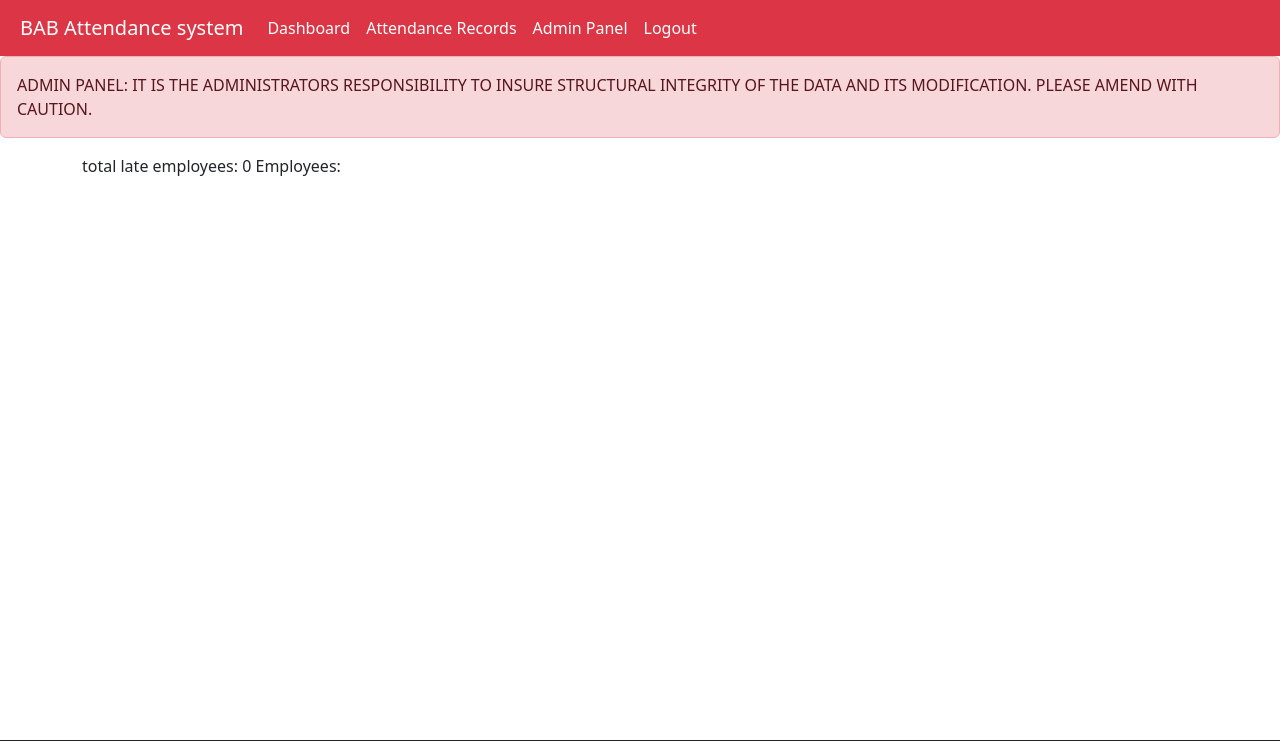
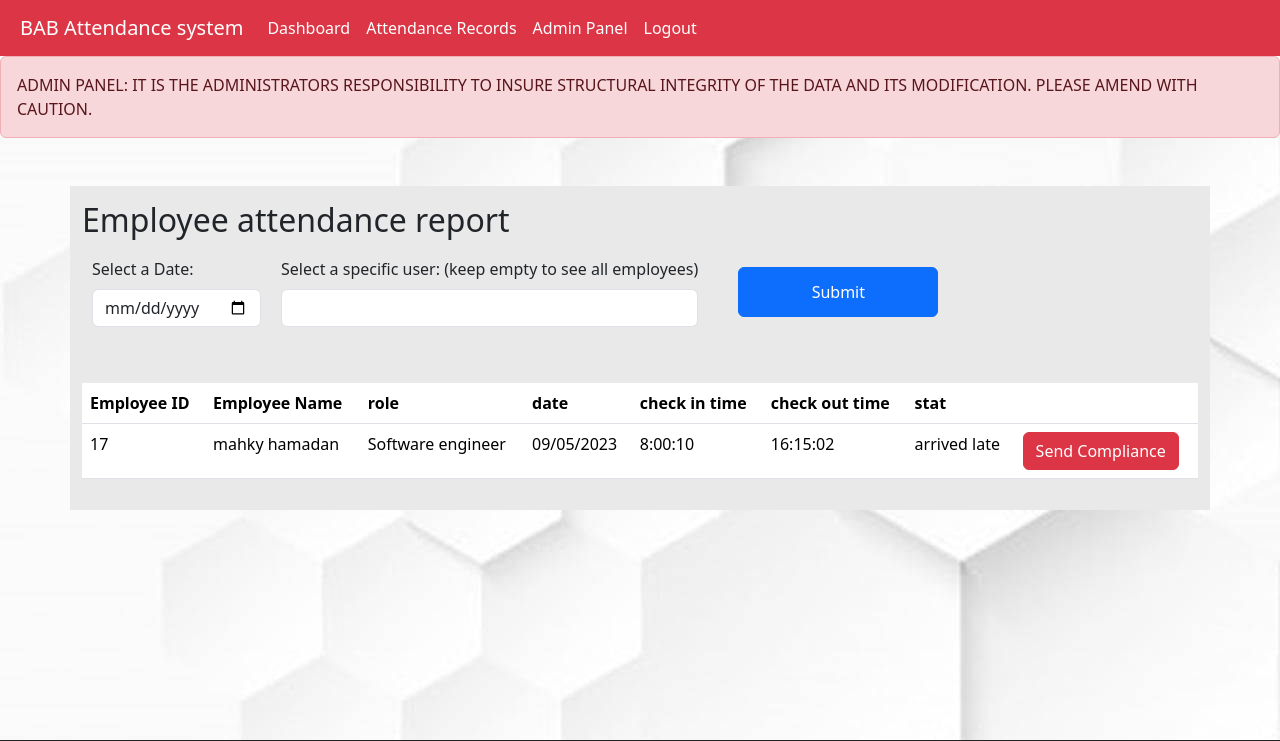
Before and after one commit to AhmedMakhlooqDev/php_BAB_test, a PHP site: page /interface/admin.php in a window 1280 px wide. Shown: the top 741 px of the page. Run offline with PHP 8.4, Linux system fonts and the light colour scheme; the visitor is signed in with stand-in values (Sample User, id 1).

Commit message:
worked on admin.php page/ added employee details table along with sorting of date and employee id

```diff
--- /dev/null
+++ b/css/admin.css
@@ -0,0 +1,34 @@
+.container{
+    background-color: rgb(233, 233, 233);
+    padding: 15px;
+}
+
+
+.userDate{
+
+display: flex;
+flex-direction: row;
+
+}
+
+.item{
+    margin: 10px;
+}
+
+.container{
+    height: fit-content;
+
+}
+
+body{
+    background-image: url(../images/bg.jpg);
+}
+
+.btn-primary{
+    margin: auto;
+    margin-left: 30px;
+    display: flex;
+    justify-content: center;
+    width: 200px;
+    height: 50px;
+}
--- a/interface/admin.php
+++ b/interface/admin.php
@@ -11,34 +11,87 @@ if (!isset($_SESSION['user_type']) || $_SESSION['user_type'] !== 'admin') {
 
 <!DOCTYPE html>
 <html lang="en">
+
 <head>
     <meta charset="UTF-8">
     <meta name="viewport" content="width=device-width, initial-scale=1.0">
-    <link rel="stylesheet" type="text/css" href="../css/#">
+    <link rel="stylesheet" type="text/css" href="../css/admin.css">
     <link href="https://cdn.jsdelivr.net/npm/bootstrap@5.3.2/dist/css/bootstrap.min.css" rel="stylesheet" integrity="sha384-T3c6CoIi6uLrA9TneNEoa7RxnatzjcDSCmG1MXxSR1GAsXEV/Dwwykc2MPK8M2HN" crossorigin="anonymous">
     <script src="https://cdn.jsdelivr.net/npm/bootstrap@5.3.2/dist/js/bootstrap.bundle.min.js" integrity="sha384-C6RzsynM9kWDrMNeT87bh95OGNyZPhcTNXj1NW7RuBCsyN/o0jlpcV8Qyq46cDfL" crossorigin="anonymous"></script>
     <title>Document</title>
 </head>
+
 <body>
 
-<div class="alert alert-danger" role="alert">
-  ADMIN PANEL: IT IS THE ADMINISTRATORS RESPONSIBILITY TO INSURE STRUCTURAL INTEGRITY OF THE DATA AND ITS MODIFICATION. PLEASE AMEND WITH CAUTION.
-</div>
+    <div class="alert alert-danger" role="alert">
+        ADMIN PANEL: IT IS THE ADMINISTRATORS RESPONSIBILITY TO INSURE STRUCTURAL INTEGRITY OF THE DATA AND ITS MODIFICATION. PLEASE AMEND WITH CAUTION.
+    </div>
 
-<div class="container">
+    <div class="container mt-5">
+        <h2>Employee attendance report</h2>
+        <form>
+            <div class="mb-3">
+                <div class="userDate">
+                    <div class="item">
+                        <label for="dateInput" class="form-label">Select a Date:</label>
+                        <input type="date" class="form-control" id="dateInput" name="date">
+                    </div>
+                    <div class="item">
+                        <label for="dateInput" class="form-label">Select a specific user: (keep empty to see all employees)</label>
+                        <input type="text" class="form-control" id="dateInput" name="user_id">
+                    </div>
 
-<div class="employeeSearch"></div>
+                    <button type="submit" class="btn btn-primary">Submit</button>
+                </div>
 
-<div class="SumReport">
+            </div>
+
+        </form>
+    </div>
+
+    <div class="container">
+
+        <!-- calendar for seeing report that day -->
+        <!-- filter by user id -->
+
+        <table class="table table-hover">
+            <thead>
+                <tr>
+                    <th scope="col">Employee ID</th>
+                    <th scope="col">Employee Name</th>
+                    <th scope="col">role</th>
+                    <th scope="col">date</th>
+                    <th scope="col">check in time</th>
+                    <th scope="col">check out time</th>
+                    <th scope="col">stat</th>
+                    <th scope="col"></th>
+
+                </tr>
+            </thead>
+            <tbody>
+                <tr>
 
 
-total late employees: 0
-Employees:
+                    <td>17</td>
+                    <td>mahky hamadan</td>
+                    <td>Software engineer</td>
+                    <td>09/05/2023</td>
+                    <td>8:00:10</td>
+                    <td>16:15:02</td>
+                    <td>arrived late</td>
+                    <td><button type="" class="btn btn-danger">Send Compliance</button></td>
 
 
-</div>
 
-</div>
+                </tr>
+
+
+
+
+            </tbody>
+        </table>
+
+    </div>
 
 </body>
 
```
